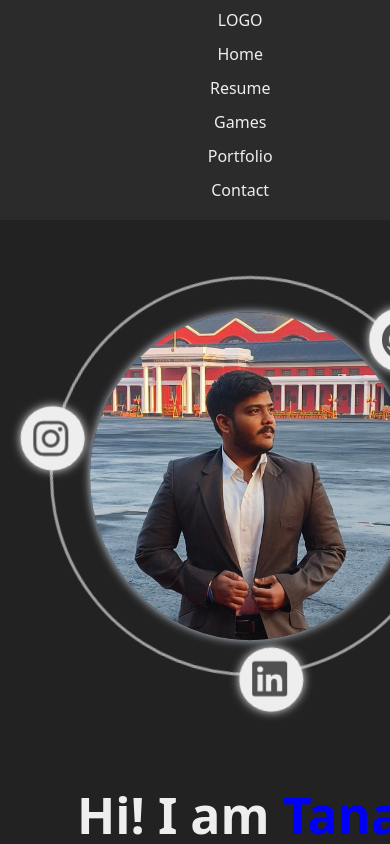
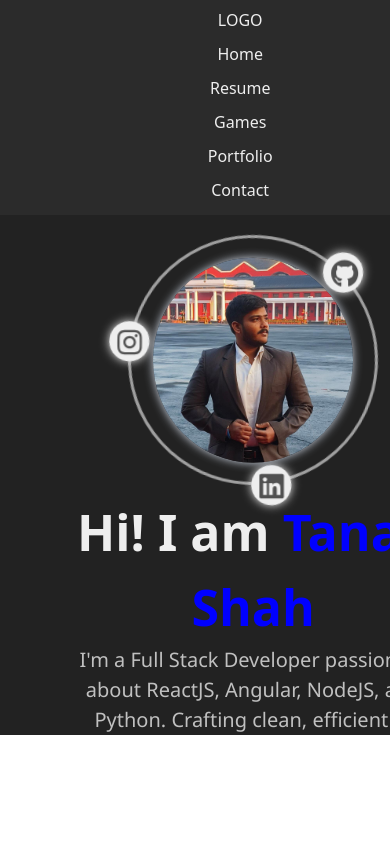
Before and after one commit to Tanay-27/portfolioWebsite, a React (Create React App) app: page / in a window 390 px wide. Shown: the top 844 px of the page. Built offline with nearby package versions, Linux system fonts and the light colour scheme.

Commit message:
responsive design

```diff
--- a/src/App.js
+++ b/src/App.js
@@ -21,7 +21,7 @@ function App() {
 
      <meta name="viewport" content="width=device-width, initial-scale=1.0"></meta>
       <Header />
-      <div >
+      <div className='body' >
       <Routes>
         <Route index element={<Home />} />
         <Route path="/about" element={<About />} />
--- a/src/App.scss
+++ b/src/App.scss
@@ -21,7 +21,7 @@
 
   .dark-mode{
     .mouse-dot{
-      background-color: #0000fa;
+      background-color: #0000ff;
     }
 
     .pageHeader{
@@ -39,8 +39,18 @@
     }
 }
 
+@media (max-width: 578px){
+  #mainElement{
+    max-height: 100%;
+    min-height: 100%;
+  }
+}
 
-
+.body{
+  display: flex;
+  flex-direction: column;
+  justify-content: center;
+}
   .pageHeader{
     text-align: center;
     font-size: 30px;
--- a/src/Games/gamesStyle.scss
+++ b/src/Games/gamesStyle.scss
@@ -92,7 +92,7 @@
         text-align: center;
         background-color: #ffffff;
         border-radius: 5px;
-        aspect-ratio: 3/2;
+        // aspect-ratio: 3/2;
         object-fit: contain;
 
         img{
--- a/src/components/Contact.js
+++ b/src/components/Contact.js
@@ -13,8 +13,8 @@ function Contact() {
             <div className="pageHeader">Contact</div>
             <Container fluid>
                 <Row>
-                    <Col><ContactMe /></Col>
-                    <Col><ContactInfo /></Col>
+                    <Col className='col-md-6 col-sm-9 col-xs-12'><ContactMe /></Col>
+                    <Col className='col-md-6 col-sm-9 col-xs-12 contactParent'><ContactInfo /></Col>
                 </Row>
             </Container>
         </div>
--- a/src/components/Contact.scss
+++ b/src/components/Contact.scss
@@ -2,6 +2,7 @@
     display: flex;
     justify-content: center;
     align-items: center;
+    min-width: 350px;
     .inputField{
         padding: 5px 2px;
     }
@@ -113,9 +114,32 @@
     }
 
     // .contactContent :hover{
-    //     color: #0000fa;
-    //     border: #0000fa;
+    //     color: #0000ff;
+    //     border: #0000ff;
     // }
+}
+
+@media (max-width: 782px) {
+    .formContact{
+        border-right: none !important;
+        form{
+            width: 90%;
+        }
+    }
+    .contactParent{
+        display: flex;
+        justify-content: center;
+        margin-top: 15px;
+        padding-top: 20px;
+    }
+
+    .dark-mode .contactInfo{
+        border-top: 1px solid #999999;
+    }
+
+    .light-mode .contactInfo{
+        border-top: 1px solid #434343;
+    }
 }
 
 .socialBtns{
--- a/src/components/Home.scss
+++ b/src/components/Home.scss
@@ -12,7 +12,7 @@
 .homepage{
     display: flex;
     width: 100%;
-    height: 100vh;
+    height: 100%;
     align-items: center;
     justify-content: center;
     flex-wrap: wrap;
@@ -39,7 +39,10 @@
 .homepage .photo{
     padding: 10px 25px;
     width: 40%;
-    min-width: 250px !important;
+    min-width: 400px;
+    display: flex;
+    align-items: center;
+    justify-content: center;
     .img-w {
         width: 100%;
         height: auto;
@@ -63,8 +66,8 @@
         position: relative;
       }
       .big-circle {
-        height: 100%;
-        width: 100%;
+        height: 400px;
+        width: 400px;
         position: relative;
         border: 3px solid #bbbbbb;
         border-radius: 50%;
@@ -128,8 +131,8 @@
     //   }
       .rounding-sec {
         position: relative;
-        height: 400px;
-        width: 400px;
+        height: 400px !important;
+        width: 400px !important;
       }
       .centerImage {
         position: absolute;
@@ -183,22 +186,38 @@
         width: 60vh !important;
     }
     .homepage .content{
-        width: 90% !important;
+        width: 80% !important;
     }
 
     .homepage .photo{
-        width: 90% !important;
+        width: 80% !important;
+        min-width: 300px;
+        .rounding-sec{
+          width: 250px !important;
+          height: 250px !important;
+        }
+
+        .big-circle{
+          width: 250px !important;
+          height: 250px !important;
+        }
+
+        .icon-block{
+          width: 40px;
+          height: 40px;
+          font-size: 28px;
+        }
     }
 
     .headerBtns {
       flex-direction: column;
       // flex-grow: initial;
-      margin-bottom: 10px;
+      margin-bottom: 5px;
       text-align: center;
     }
 
     .blankSpace{
-      height: 0px;
+      height: 10px;
     }
 
   }
@@ -216,7 +235,7 @@
     }
 
     .homepage .content .name span{
-        color: #0000fa;
+        color: #0000ff;
     }
 
     .homepage .photo{
--- a/src/components/Portfolio.js
+++ b/src/components/Portfolio.js
@@ -49,9 +49,9 @@ const PinnedRepos = ({ username }) => {
   }, [username]);
 
   return (
-    <div className='reposList'>
+    <div className='reposList row'>
         {pinnedRepos.map((repo) => (
-      <div className="repo">
+      <div className="repo col-md-5 col-sm-9 col-xs-11">
         <div className="name"><FontAwesomeIcon icon={faBook} />&nbsp;{repo.name}</div>
         <div className="description">{repo.description}</div>
         <div className="viewMore"><Link to={repo.url}>View More</Link></div>
--- a/src/components/Portfolio.scss
+++ b/src/components/Portfolio.scss
@@ -2,10 +2,11 @@
     display: flex;
     padding: 10px;
     margin: 10px;
+    justify-content: center;
     flex-wrap: wrap;
     .repo{
-        width: 48%;
-        min-width: 100px;
+        // width: 48%;
+        // min-width: 100px;
         border: 1px solid hsl(0, 0%, 0%);
         margin: 10px;
         padding: 10px;
@@ -39,6 +40,15 @@
 
 }
 
+
+// @media (max-width: 575px) {
+//     .reposList{
+//         .repo{
+//             width: 80% !important;
+//         }
+//     }
+//   }
+
 .light-mode{
     .reposList{
         .repo{
@@ -62,7 +72,7 @@
         .repo{
             border: 1px solid #aaaaaa;
             .name{
-                color: #0000fa;
+                color: #0000ff;
             }
 
             .description{
--- a/src/components/Resume.scss
+++ b/src/components/Resume.scss
@@ -172,7 +172,7 @@
     }
 
     .workExpItem .headerLine, .eduItem .institute{
-      color: #0000fa;
+      color: #0000ff;
     }
     .headerLine::before, .eduItem::before{
       background-color: #323232;
@@ -188,7 +188,7 @@
       background-color: #323232;
     }
     .filler{
-      background-color: #0000fa;
+      background-color: #0000ff;
     }
   }
   }
--- a/src/index.js
+++ b/src/index.js
@@ -9,6 +9,7 @@ import { ThemeProvider } from './Contexts/ThemeContext';
 const root = ReactDOM.createRoot(document.getElementById('root'));
 root.render(
   <React.StrictMode>
+    <meta name="viewport" content="width=device-width, initial-scale=1.0" />
     <ThemeProvider>
       <App />
     </ThemeProvider>
```
